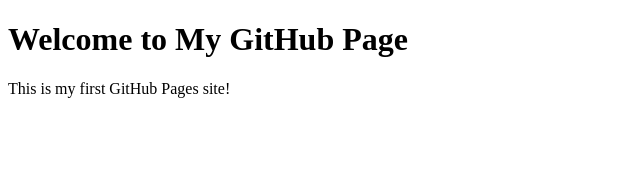
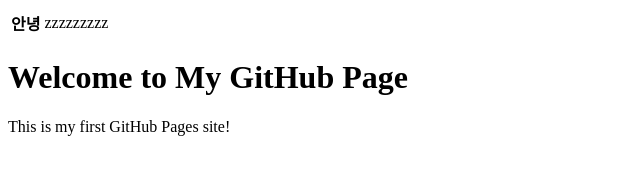
Before and after one commit to chomijeong/retest.github.io, a plain HTML site: page index.html in a window 1280 px wide. Shown: the whole page, without its empty margins (0-640 px from the left). Drawn offline with Linux system fonts and the light colour scheme.

Commit message:
Update index.html

```diff
--- a/index.html
+++ b/index.html
@@ -4,6 +4,13 @@
     <title>갓허브테스트</title>
 </head>
 <body>
+    <table>
+        <tr>
+            <th>안녕</th>
+            <td>zzzzzzzzz</td>
+        </tr>
+
+    </table>
     <h1>Welcome to My GitHub Page</h1>
     <p>This is my first GitHub Pages site!</p>
 </body>
```
